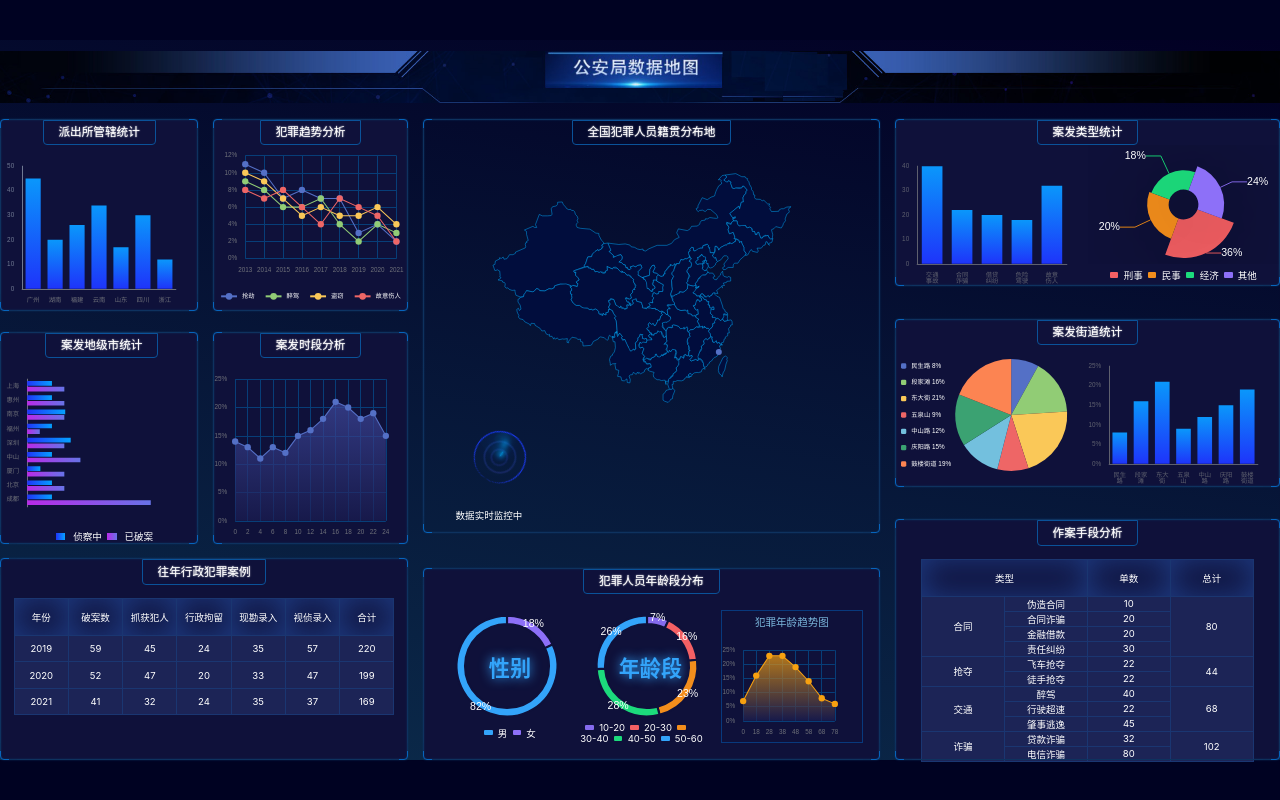
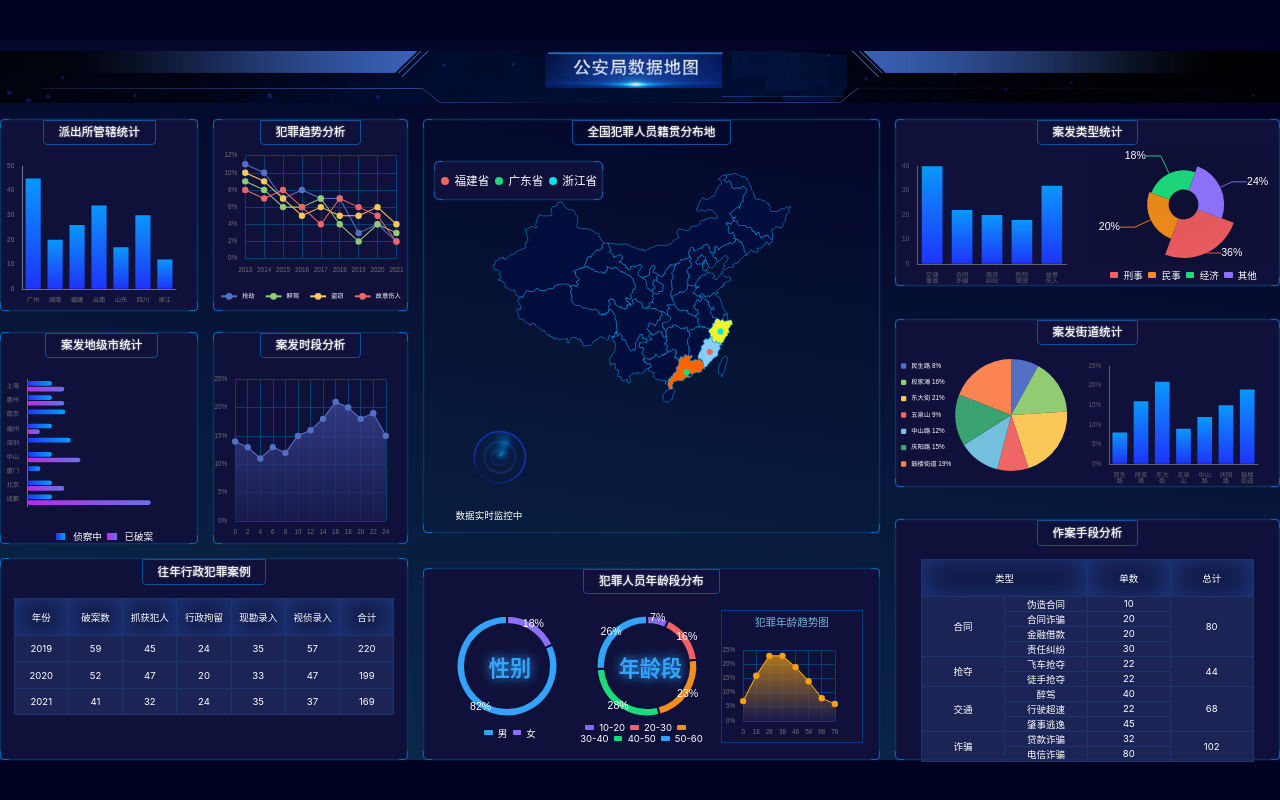
Before and after one commit to LiuYiBest/Data, a React (Vite) app: page /#/ in a window 1280 px wide. Built offline with nearby package versions, Linux system fonts and the light colour scheme.

Commit message:
echarts修改

```diff
--- a/src/components/chart-2.tsx
+++ b/src/components/chart-2.tsx
@@ -7,33 +7,33 @@ export const Chart2 = () => {
     const divRef = useRef(null);
     const myChart = useRef(null);
     const data = [
-        {name: '成都', 2011: 2, 2012: 3},
-        {name: '北京', 2011: 2, 2012: 3},
-        {name: '厦门', 2011: 2, 2012: 3},
-        {name: '中山', 2011: 2, 2012: 3},
-        {name: '深圳', 2011: 2, 2012: 3},
-        {name: '泉州', 2011: 2, 2012: 3},
-        {name: '南京', 2011: 2, 2012: 3},
-        {name: '惠州', 2011: 2, 2012: 3},
-        {name: '上海', 2011: 2, 2012: 3},
+        {name: '成都', 2020: 2, 2021: 3},
+        {name: '北京', 2020: 2, 2021: 3},
+        {name: '厦门', 2020: 2, 2021: 3},
+        {name: '中山', 2020: 2, 2021: 3},
+        {name: '深圳', 2020: 2, 2021: 3},
+        {name: '泉州', 2020: 2, 2021: 3},
+        {name: '南京', 2020: 2, 2021: 3},
+        {name: '惠州', 2020: 2, 2021: 3},
+        {name: '上海', 2020: 2, 2021: 3},
     ];
     useEffect(() => {
         setInterval(() => {
             const newData = [
-                {name: '成都', 2011: 2, 2012: Math.random() * 10},
-                {name: '北京', 2011: 2, 2012: 3},
-                {name: '厦门', 2011: Math.random() * 10, 2012: 3},
-                {name: '中山', 2011: 2, 2012: Math.random() * 10},
-                {name: '深圳', 2011: Math.random() * 10, 2012: 3},
-                {name: '福州', 2011: 2, 2012: Math.random() * 10},
-                {name: '南京', 2011: Math.random() * 10, 2012: 3},
-                {name: '惠州', 2011: 2, 2012: 3},
-                {name: '上海', 2011: 2, 2012: 3},
+                {name: '成都', 2020: 2, 2021: Math.random() * 10},
+                {name: '北京', 2020: 2, 2021: 3},
+                {name: '厦门', 2020: Math.random() * 10, 2012: 3},
+                {name: '中山', 2020: 2, 2021: Math.random() * 10},
+                {name: '深圳', 2020: Math.random() * 10, 2012: 3},
+                {name: '福州', 2020: 2, 2021: Math.random() * 10},
+                {name: '南京', 2020: Math.random() * 10, 2012: 3},
+                {name: '惠州', 2020: 2, 2021: 3},
+                {name: '上海', 2020: 2, 2021: 3},
             ];
-            x(newData);
+            initRender(newData);
         }, 1000);
     }, []);
-    const x = (data) => {
+    const initRender = (data) => {
         myChart.current.setOption(createEchartsOptions({
             xAxis: {
                 type: 'value',
@@ -52,9 +52,10 @@ export const Chart2 = () => {
                 {
                     name: '2011年',
                     type: 'bar',
-                    data: data.map(i => i[2011]),
+                    data: data.map(i => i[2020]),
                     itemStyle: {
                         normal: {
+                            barBorderRadius: 20,
                             color: new echarts.graphic.LinearGradient(0, 0, 1, 0, [{
                                 offset: 0,
                                 color: '#2034F9'
@@ -68,9 +69,10 @@ export const Chart2 = () => {
                 {
                     name: '2012年',
                     type: 'bar',
-                    data: data.map(i => i[2012]),
+                    data: data.map(i => i[2021]),
                     itemStyle: {
                         normal: {
+                            barBorderRadius: 20,
                             color: new echarts.graphic.LinearGradient(0, 0, 1, 0, [{
                                 offset: 0,
                                 color: '#B92AE8'
@@ -87,7 +89,7 @@ export const Chart2 = () => {
     };
     useEffect(() => {
         myChart.current = echarts.init(divRef.current);
-        x(data);
+        initRender(data);
     }, []);
 
     return (
--- a/src/components/chart-6.tsx
+++ b/src/components/chart-6.tsx
@@ -5,7 +5,7 @@ import china from '../geo/china.json';
 
 export const Chart6 = () => {
     const divRef = useRef(null);
-    const colors = { '福建省': '#010d3d'};
+    const colors = {'福建省': '#ee6666', '广东省': '#1cdb7c', '浙江省': '#06E1EE'};
     useEffect(() => {
         let myChart = echarts.init(divRef.current);
         // @ts-ignore
@@ -14,33 +14,69 @@ export const Chart6 = () => {
         myChart.setOption(createEchartsOptions({
             xAxis: {show: false},
             yAxis: {show: false},
+            visualMap: {
+                min: 800,
+                max: 2000,
+                text: ['人数统计'],
+                realtime: false,
+                top:200,
+                left: 540,
+                calculable: true,
+                textStyle: {color: [ 'yellow']},
+                inRange: {
+                    color: ['lightskyblue', 'yellow', 'orangered']
+                }
+            },
             series: [
                 {
                     type: 'map',
                     mapType: 'CN', // 自定义扩展图表类型
                     data: [
-                        {name: '福建省', value: 100},
+                        {name: '福建省', value: 800},
                     ],
+                    label: {show: false, color: 'white'},
                     itemStyle: {
                         areaColor: '#010D3D',
                         color: colors['福建省'],
                         borderColor: '#01A7F7',
                         emphasis: {
                             label: {color: 'white'},
-                            areaColor: '',
+                            areaColor: '#5470C6',
                         },
                     }
                 },
                 {
                     type: 'map',
-                    mapType: 'CN', // 自定义扩展图表类型
+                    mapType: 'CN',
                     data: [
-                        {name: '福建省', value: 100},
+                        {name: '广东省', value: 1900},
                     ],
                     itemStyle: {
+                        areaColor: '#010D3D',
+                        color: colors['广东省'],
+                        borderColor: 'yellow',
+                        emphasis: {
+                            label: {color: 'white'},
+                            areaColor: '#5470C6',
+                        },
                     }
                 },
-
+                {
+                    type: 'map',
+                    mapType: 'CN',
+                    data: [
+                        {name: '浙江省', value: 1300},
+                    ],
+                    itemStyle: {
+                        areaColor: '#010D3D',
+                        color: colors['浙江省'],
+                        borderColor: '#01A7F7',
+                        emphasis: {
+                            label: {color: 'white'},
+                            areaColor: '#5470C6',
+                        },
+                    }
+                },
             ]
         }));
     }, []);
@@ -50,7 +86,11 @@ export const Chart6 = () => {
             <h2>全国犯罪人员籍贯分布地</h2>
             <div className="wrapper">
                 <div ref={divRef} className="chart"/>
-                {/*legend*/}
+                <div className="legend bordered">
+                    <span className="icon" style={{background: colors['福建省']}}/>福建省
+                    <span className="icon" style={{background: colors['广东省']}}/>广东省
+                    <span className="icon" style={{background: colors['浙江省']}}/>浙江省
+                </div>
                 <div className="ring">
                     <div className="radar" />
                 </div>
--- a/src/components/chart-7.tsx
+++ b/src/components/chart-7.tsx
@@ -14,7 +14,6 @@ export const Chart7 = () => {
             legend: {show: false},
             series: [
                 {
-                    name: '访问来源',
                     type: 'pie',
                     radius: ['75%', '90%'],
                     avoidLabelOverlap: false,
--- a/src/pages/home.scss
+++ b/src/pages/home.scss
@@ -1,10 +1,10 @@
 @import "../shared/helper";
 
 .home {
-  flex: 1;height: 100%;
+  flex: 1;
+  height: 100%;
   display: flex;
   flex-direction: column;
-  //background: #00061b;
   background: linear-gradient(189deg, rgba(2,0,36,1) 0%, rgba(11,43,75,1) 100%, rgba(0,212,255,1) 100%);
   color: white;
   font-size:px(18);
@@ -111,12 +111,13 @@
         width: 100%;
       }
     }
-    .chart3,  {
-       height: px(363);
-     }
+
     .chart4 {
       margin-top: px(20);
       height: px(400);
+    }
+    .chart6 {
+
     }
     .chart12 {
       flex: 1;display: flex; flex-direction: column;
@@ -165,8 +166,7 @@
         display: flex; flex-direction: column;
         .chart {flex: 1;}
         .legend {
-          //position: absolute;top: px(40);left: px(20);display: flex;
-          position: absolute;top: px(40);
+          position: absolute;top: px(30);
           align-items: center;
           font-size: px(22); padding: px(20) px(10) px(20) 0;
           border-radius: px(10);
@@ -211,12 +211,9 @@
              &::after {
                content: '';
                position: absolute;
-               //top: 0;
                top: 25%;
                left: 50%;
                transform: translateX(-50%);
-               //width: px(4);
-               //height: px(12);
                width: px(4);
                height: px(12);
                z-index: 1;
@@ -292,7 +289,6 @@
         width: 100%;
       }
       .legend {
-
         > .first, > .second {
           display: inline-block;
           width: px(18);
--- a/src/shared/base-echart-option.ts
+++ b/src/shared/base-echart-option.ts
@@ -7,6 +7,7 @@ export const baseEchartOption ={
     },
     title:{show:false},
     legend:{show: false},
+    // 通过 grid 属性来控制直角坐标系内绘图网格四周边框位置
     grid:{
         x: px(40),
         y:px(40),
--- a/src/shared/style.scss
+++ b/src/shared/style.scss
@@ -6,6 +6,8 @@ body {
   sans-serif;
   -webkit-font-smoothing: antialiased;
   -moz-osx-font-smoothing: grayscale;
+  overflow: hidden;
+
 }
 
 code {
```
